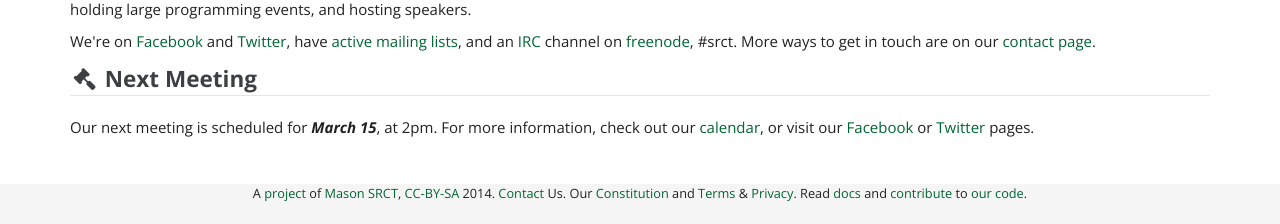
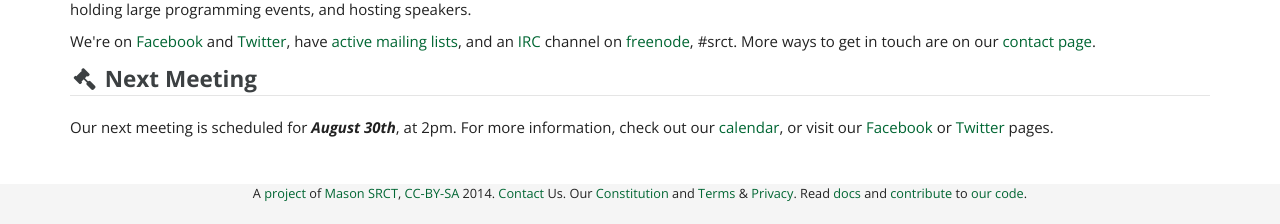
Before and after one commit to srct/srctweb, a Python web app: template srctweb/website/templates/index.html in a window 1280 px wide. Shown: the part 731-955 px from the top of the page. Run offline with Jinja, Linux system fonts and the light colour scheme; the template is opened without the code that fills it, so the values that code supplies are empty; some libraries are stand-ins or nearby versions.

Commit message:
Update meeting date

```diff
--- a/srctweb/website/templates/index.html
+++ b/srctweb/website/templates/index.html
@@ -62,7 +62,7 @@ channel on <a href="https://www.freenode.net/">freenode</a>, #srct. More ways to
 get in touch are on our <a href="{{ url_for('contact') }}">contact page</a>.</p>
 
 <legend><i class="fa fa-gavel fa-fw"></i>&nbsp;<strong>Next Meeting</strong></legend>
-<p>Our next meeting is scheduled for <strong><em>March 15</em></strong>, at 2pm. For more information, check
+<p>Our next meeting is scheduled for <strong><em>August 30th</em></strong>, at 2pm. For more information, check
 out our <a href="{{ url_for('calendar') }}">calendar</a>, or visit our
 <a href="https://www.facebook.com/MasonSRCT">Facebook</a> or
 <a href="https://www.twitter.com/MasonSRCT">Twitter</a> pages.</p>
```
